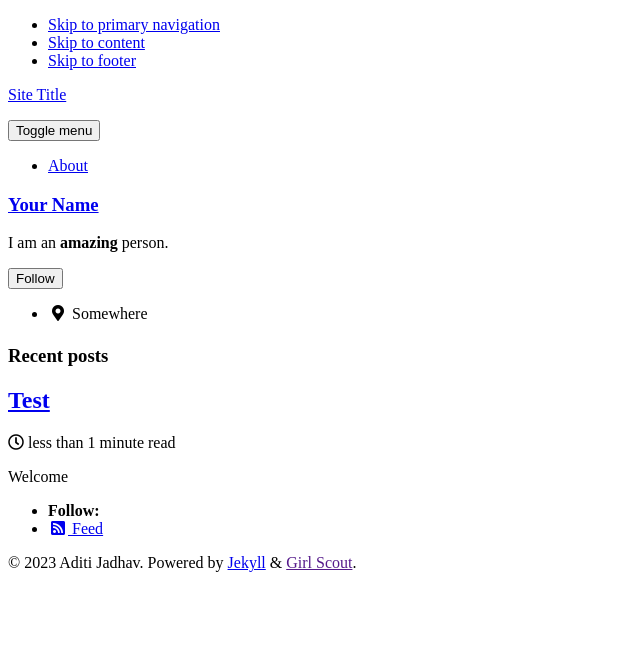
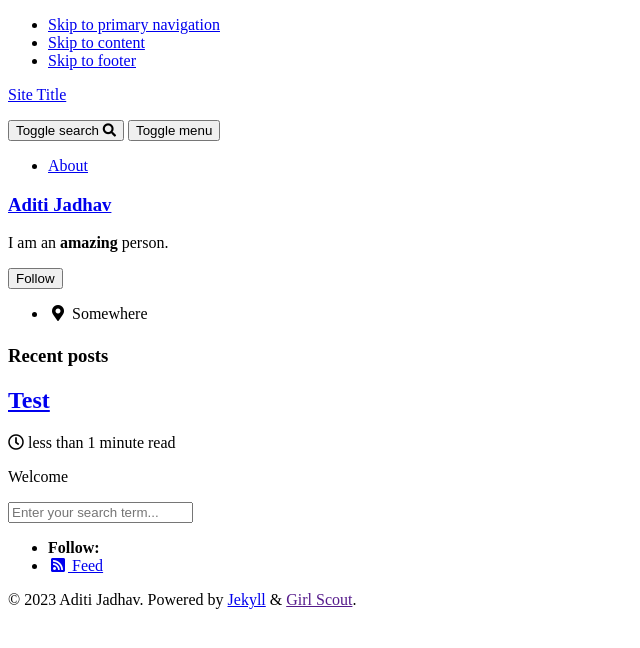
Before and after one commit to AditiPJadhav/aditi-inspires, a Jekyll site: the page built from index.html, in a window 1280 px wide. Shown: the top 648 px of the page, without its empty margins (0-640 px from the left). Built offline with Jekyll 4.4.1, drawn with Linux system fonts in a browser that asks for light colours; cached includes are drawn as plain includes; the list of posts is cut into pages by our own code.

Commit message:
Update _config.yml

```diff
--- a/_config.yml
+++ b/_config.yml
@@ -21,7 +21,7 @@ title_separator          : "-"
 subtitle                 : # site tagline that appears below site title in masthead
 name                     : "Aditi Jadhav"
 description              : "An amazing website."
-url                      : "https://aditipjadhav.github.io/"
+url                      : "https://aditipjadhav.github.io"
 baseurl                  : "/aditi-inspires/"
 repository               : "aditipjadhav/aditi-inspires/"
 teaser                   : # path of fallback teaser image, e.g. "/assets/images/500x300.png"
@@ -59,11 +59,11 @@ reCaptcha:
 atom_feed:
   path                   : # blank (default) uses feed.xml
   hide                   : # true, false (default)
-search                   : # true, false (default)
-search_full_content      : # true, false (default)
-search_provider          : # lunr (default), algolia, google
+search                   : true #, false (default)
+search_full_content      : true #, false (default)
+search_provider          : lunr #(default), algolia, google
 lunr:
-  search_within_pages    : # true, false (default)
+  search_within_pages    : true #, false (default)
 algolia:
   application_id         : # YOUR_APPLICATION_ID
   index_name             : # YOUR_INDEX_NAME
@@ -104,7 +104,7 @@ analytics:
 
 # Site Author
 author:
-  name             : "Your Name"
+  name             : "Aditi Jadhav"
   avatar           : # path of avatar image, e.g. "/assets/images/bio-photo.jpg"
   bio              : "I am an **amazing** person."
   location         : "Somewhere"
@@ -112,7 +112,7 @@ author:
   links:
     - label: "Email"
       icon: "fas fa-fw fa-envelope-square"
-      # url: "mailto:your.name@email.com"
+      # url: "mailto:aditijadhav.amaze@gmail.com"
     - label: "Website"
       icon: "fas fa-fw fa-link"
       # url: "https://your-website.com"
@@ -336,3 +336,22 @@ defaults:
       layout: single
       author_profile: false
       share: true
+ # _docs
+  - scope:
+      path: ""
+      type: docs
+    values:
+      layout: single
+      read_time: false
+      author_profile: false
+      share: false
+      comments: false
+      sidebar:
+        nav: "docs"
+ # _pages
+  - scope:
+      path: "_pages"
+      type: pages
+    values:
+      layout: single
+      author_profile: true
```
